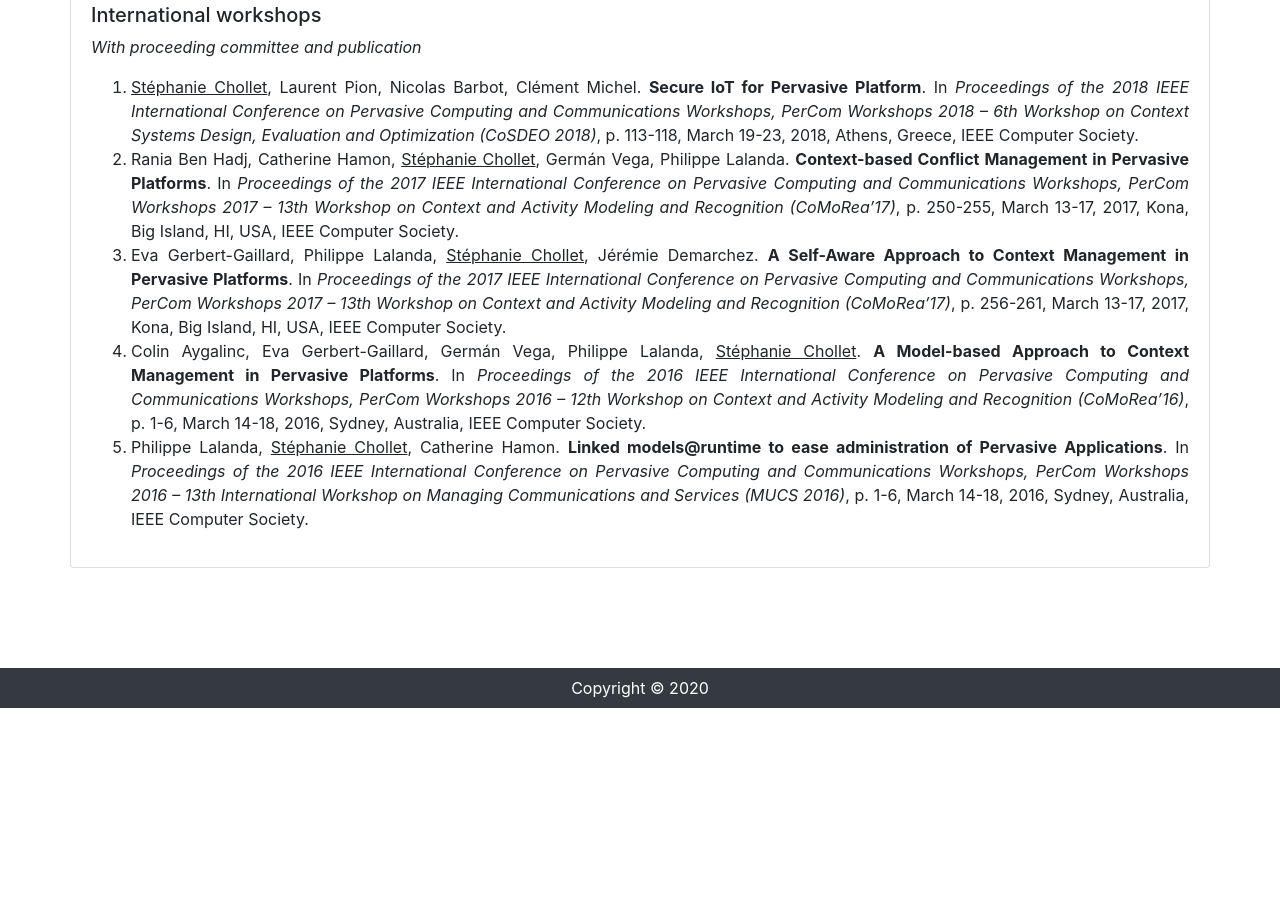
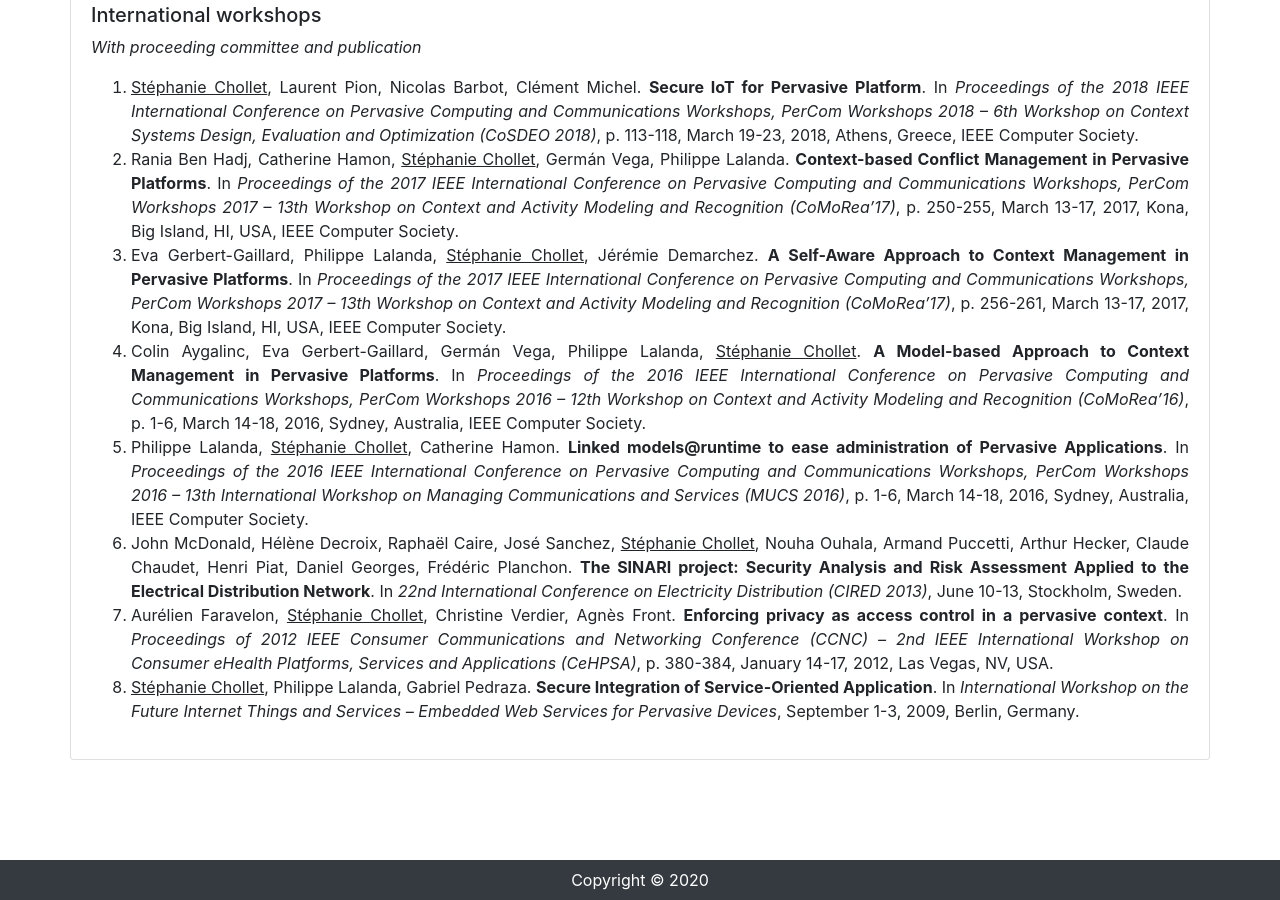
Before and after one commit to schollet/homepage, a Jekyll site: the page built from index.html, in a window 1280 px wide and 900 px high, scrolled down 3457 px. Built offline with Jekyll 4.4.1, drawn with Linux system fonts in a browser that asks for light colours; before the commit the page ends 4165 px from its top, so only the background shows below that.

Commit message:
Update index.html

```diff
--- a/index.html
+++ b/index.html
@@ -162,6 +162,9 @@ layout: default
 			<li>Eva Gerbert-Gaillard, Philippe Lalanda, <span style="text-decoration: underline">Stéphanie Chollet</span>, Jérémie Demarchez. <b>A Self-Aware Approach to Context Management in Pervasive Platforms</b>. In <i>Proceedings of the 2017 IEEE International Conference on Pervasive Computing and Communications Workshops, PerCom Workshops 2017 – 13th Workshop on Context and Activity Modeling and Recognition (CoMoRea’17)</i>, p. 256-261, March 13-17, 2017, Kona, Big Island, HI, USA, IEEE Computer Society.</li>
 			<li>Colin Aygalinc, Eva Gerbert-Gaillard, Germán Vega, Philippe Lalanda, <span style="text-decoration: underline">Stéphanie Chollet</span>. <b>A Model-based Approach to Context Management in Pervasive Platforms</b>. In <i>Proceedings of the 2016 IEEE International Conference on Pervasive Computing and Communications Workshops, PerCom Workshops 2016 – 12th Workshop on Context and Activity Modeling and Recognition (CoMoRea’16)</i>, p. 1-6, March 14-18, 2016, Sydney, Australia, IEEE Computer Society.</li>
 			<li>Philippe Lalanda, <span style="text-decoration: underline">Stéphanie Chollet</span>, Catherine Hamon. <b>Linked models@runtime to ease administration of Pervasive Applications</b>. In <i>Proceedings of the 2016 IEEE International Conference on Pervasive Computing and Communications Workshops, PerCom Workshops 2016 – 13th International Workshop on Managing Communications and Services (MUCS 2016)</i>, p. 1-6, March 14-18, 2016, Sydney, Australia, IEEE Computer Society.</li>
+			<li>John McDonald, Hélène Decroix, Raphaël Caire, José Sanchez, <span style="text-decoration: underline">Stéphanie Chollet</span>, Nouha Ouhala, Armand Puccetti, Arthur Hecker, Claude Chaudet, Henri Piat, Daniel Georges, Frédéric Planchon. <b>The SINARI project: Security Analysis and Risk Assessment Applied to the Electrical Distribution Network</b>. In <i>22nd International Conference on Electricity Distribution (CIRED 2013)</i>, June 10-13, Stockholm, Sweden.</li>
+			<li>Aurélien Faravelon, <span style="text-decoration: underline">Stéphanie Chollet</span>, Christine Verdier, Agnès Front. <b>Enforcing privacy as access control in a pervasive context</b>. In <i>Proceedings of 2012 IEEE Consumer Communications and Networking Conference (CCNC) – 2nd IEEE International Workshop on Consumer eHealth Platforms, Services and Applications (CeHPSA)</i>, p. 380-384, January 14-17, 2012, Las Vegas, NV, USA.</li>
+			<li><span style="text-decoration: underline">Stéphanie Chollet</span>, Philippe Lalanda, Gabriel Pedraza. <b>Secure Integration of Service-Oriented Application</b>. In <i>International Workshop on the Future Internet Things and Services – Embedded Web Services for Pervasive Devices</i>, September 1-3, 2009, Berlin, Germany.</li>
 		</ol>
         </div>
       </div>
```
